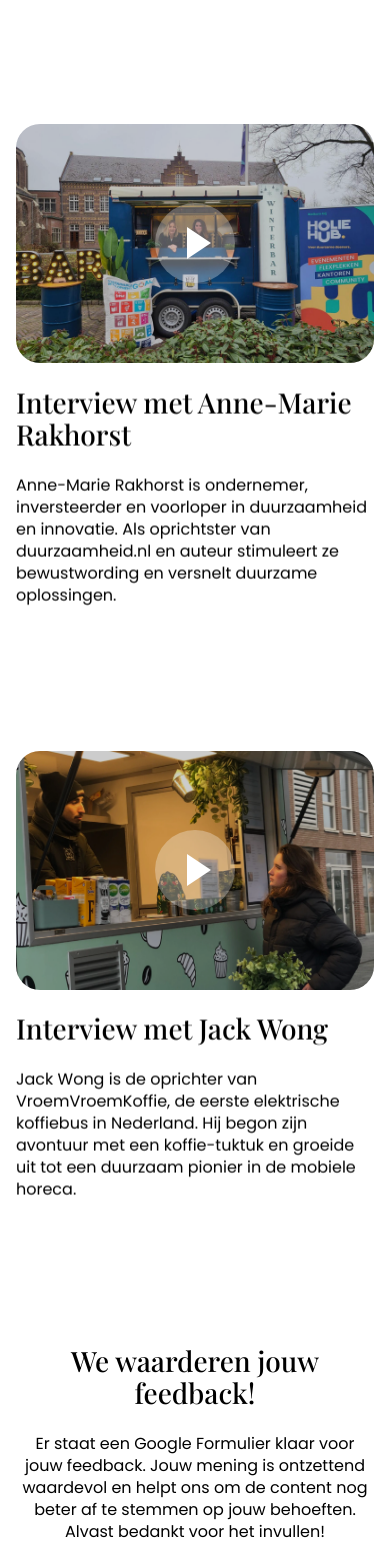
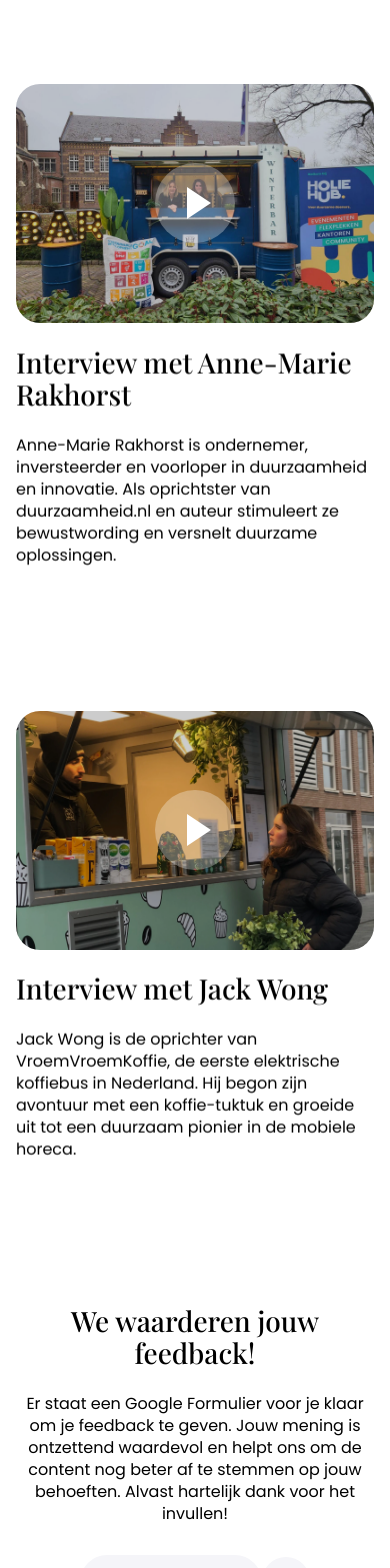
Before and after one commit to Tim-van-Gemert/Duurzaamheid-Op-Wielen, a Next.js app: page / in a window 390 px wide. Shown: the part 820-2388 px from the top of the page. Built offline with nearby package versions, Linux system fonts and the light colour scheme; a web font is replaced by a local one.

Commit message:
Fix spacing, change text

```diff
--- a/src/app/components/modules/contact.js
+++ b/src/app/components/modules/contact.js
@@ -8,7 +8,7 @@ export default function Contact() {
       <div className="col-span-12 text-center reveal-on-scroll">
         <h2 className="text-h2-sm md:text-h1-md lg:text-h1-md">We waarderen jouw feedback!</h2>
         <p className="max-w-2xl mx-auto mt-6 text-sm md:text-base">
-            Er staat een Google Formulier klaar voor jouw feedback. Jouw mening is ontzettend waardevol en helpt ons om de content nog beter af te stemmen op jouw behoeften. Alvast bedankt voor het invullen!
+            Er staat een Google Formulier voor je klaar om je feedback te geven. Jouw mening is ontzettend waardevol en helpt ons om de content nog beter af te stemmen op jouw behoeften. Alvast hartelijk dank voor het invullen!
             <br />
             <br />
         </p>
--- a/src/app/page.js
+++ b/src/app/page.js
@@ -16,7 +16,7 @@ export default function Home() {
           videoUrl="https://youtu.be/BwZjBTQQxUE?si=3wurdmgkC0dceght"
           title="Interview met Anne-Marie Rakhorst"
           description="Anne-Marie Rakhorst is ondernemer, inversteerder en voorloper in duurzaamheid en innovatie. Als oprichtster van duurzaamheid.nl en auteur stimuleert ze bewustwording en versnelt duurzame oplossingen."
-          className="mt-[180px] md:mt-[100px] lg:mt-[200px]"
+          className="mt-[140px] md:mt-[100px] lg:mt-[200px]"
           isReversed={false}
         />
 
```
